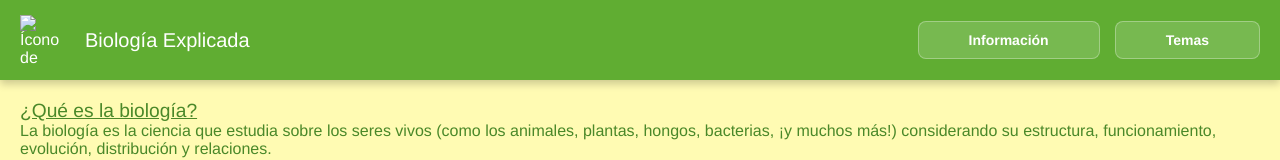
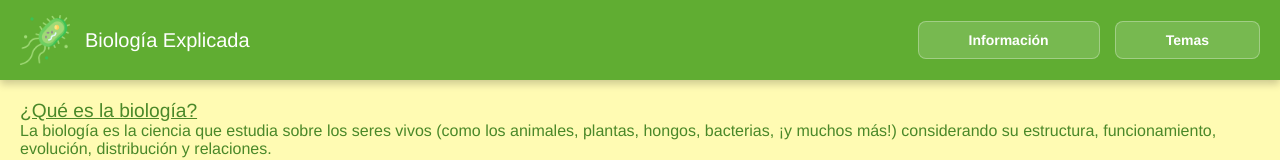
Before and after one commit to hola0120/BiologiaSimulaciones, a plain HTML site: page index.html in a window 1280 px wide. Shown: the top 160 px of the page. Drawn offline with Linux system fonts and the light colour scheme.

Commit message:
Update index.html

```diff
--- a/index.html
+++ b/index.html
@@ -5,14 +5,14 @@
     <meta name="viewport" content="width=device-width, initial-scale=1.0" />
     <link rel="stylesheet" href="styles.css" />
     <title>Biología Explicada</title>
-    <link rel="icon" href="resources/icon/bacteria-icon.png" />
+    <link rel="icon" href="resources/icon/bacteria icon.png" />
   </head>
   <body>
     <header style="display: flex; align-items: center">
       <div class="header-left">
         <img
           class="icono-bacteria"
-          src="resources/icon/bacteria-icon.png"
+          src="resources/icon/bacteria icon.png"
           alt="Ícono de bacteria"
         />
         <span class="titulo header">Biología Explicada</span>
```
